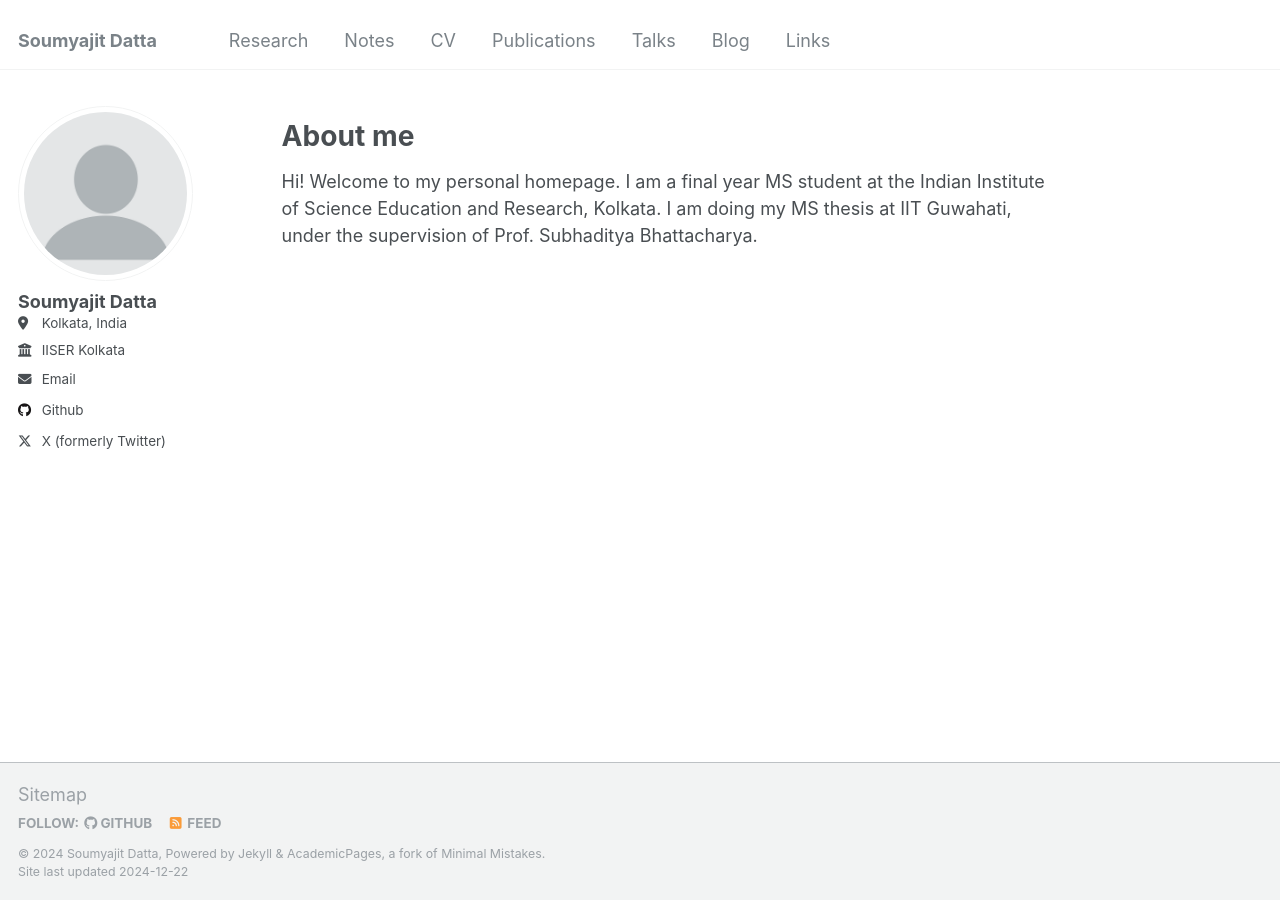
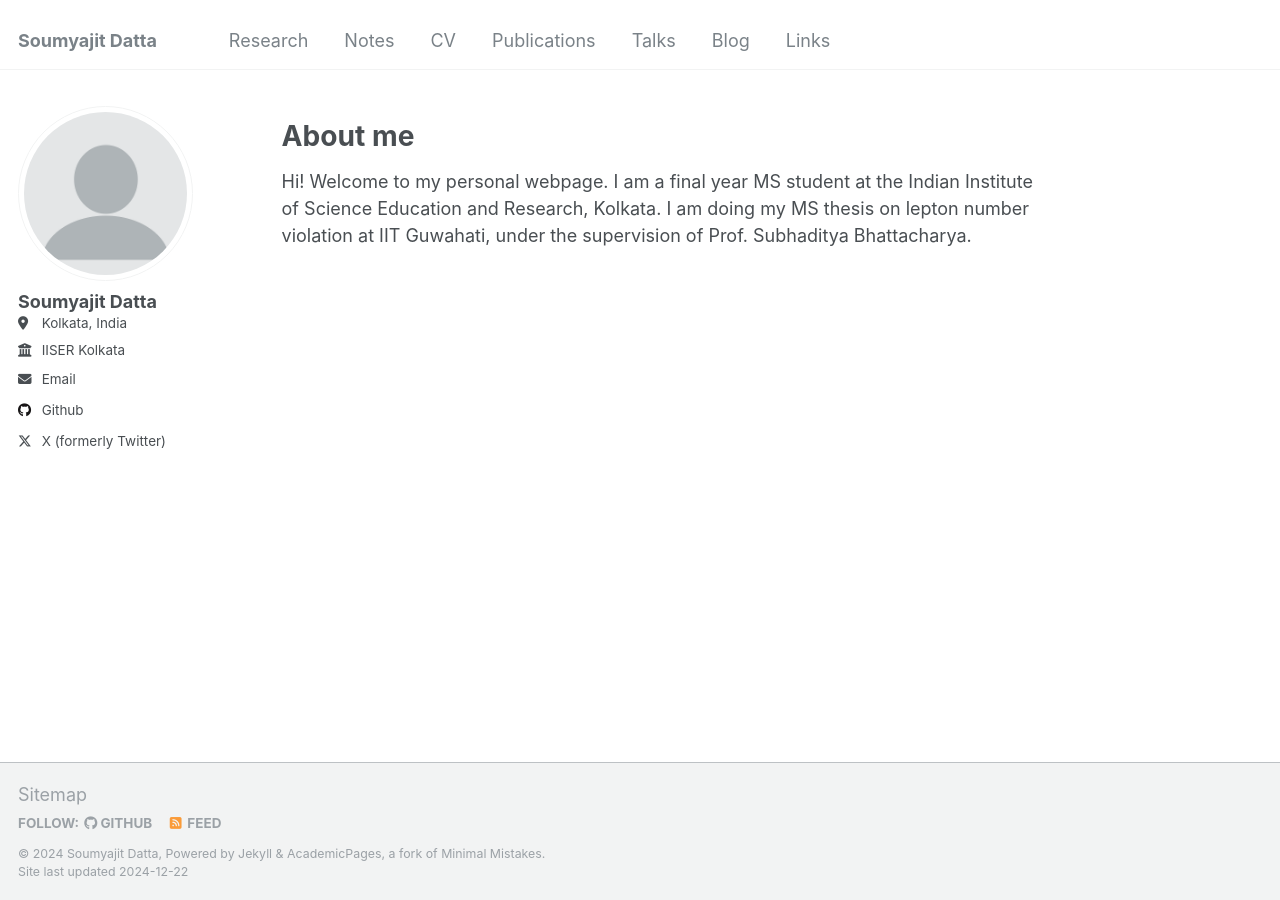
Before and after one commit to soumya-jit-datta/soumya-jit-datta.github.io, a Jekyll site: the page built from _pages/about.md, in a window 1280 px wide. Built offline with Jekyll 4.4.1, drawn with Linux system fonts in a browser that asks for light colours.

Commit message:
Update about.md

```diff
--- a/_pages/about.md
+++ b/_pages/about.md
@@ -9,4 +9,4 @@ redirect_from:
 About me
 ========
 
-Hi! Welcome to my personal homepage. I am a final year MS student at the Indian Institute of Science Education and Research, Kolkata. I am doing my MS thesis at IIT Guwahati, under the supervision of Prof. Subhaditya Bhattacharya.
+Hi! Welcome to my personal webpage. I am a final year MS student at the Indian Institute of Science Education and Research, Kolkata. I am doing my MS thesis on lepton number violation at IIT Guwahati, under the supervision of Prof. Subhaditya Bhattacharya.
```
